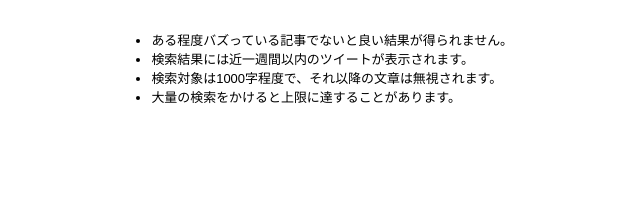
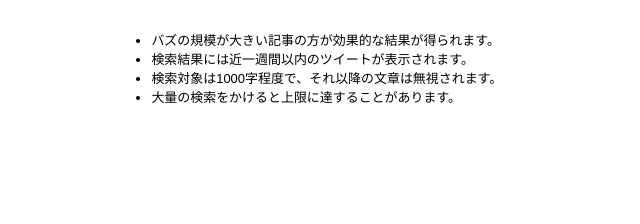
Before and after one commit to kazux2/esh4buzz, a Flask app: page /search in a window 1280 px wide. Shown: the part 384-608 px from the top of the page, without its empty margins (215-855 px from the left). Run offline with Flask 2, Linux system fonts and the light colour scheme; parts of the project's set-up code (start-up, migrations or seed data) failed here and were passed over.

Commit message:
Changed search.html

```diff
--- a/templates/search.html
+++ b/templates/search.html
@@ -17,7 +17,7 @@
     </div>
     <div class="caution-text">
         <ul class="caution-content-li">
-            <li>ある程度バズっている記事でないと良い結果が得られません。</li>
+            <li>バズの規模が大きい記事の方が効果的な結果が得られます。</li>
             <li>検索結果には近一週間以内のツイートが表示されます。</li>
             <li>検索対象は1000字程度で、それ以降の文章は無視されます。</li>
             <li>大量の検索をかけると上限に達することがあります。</li>
```
